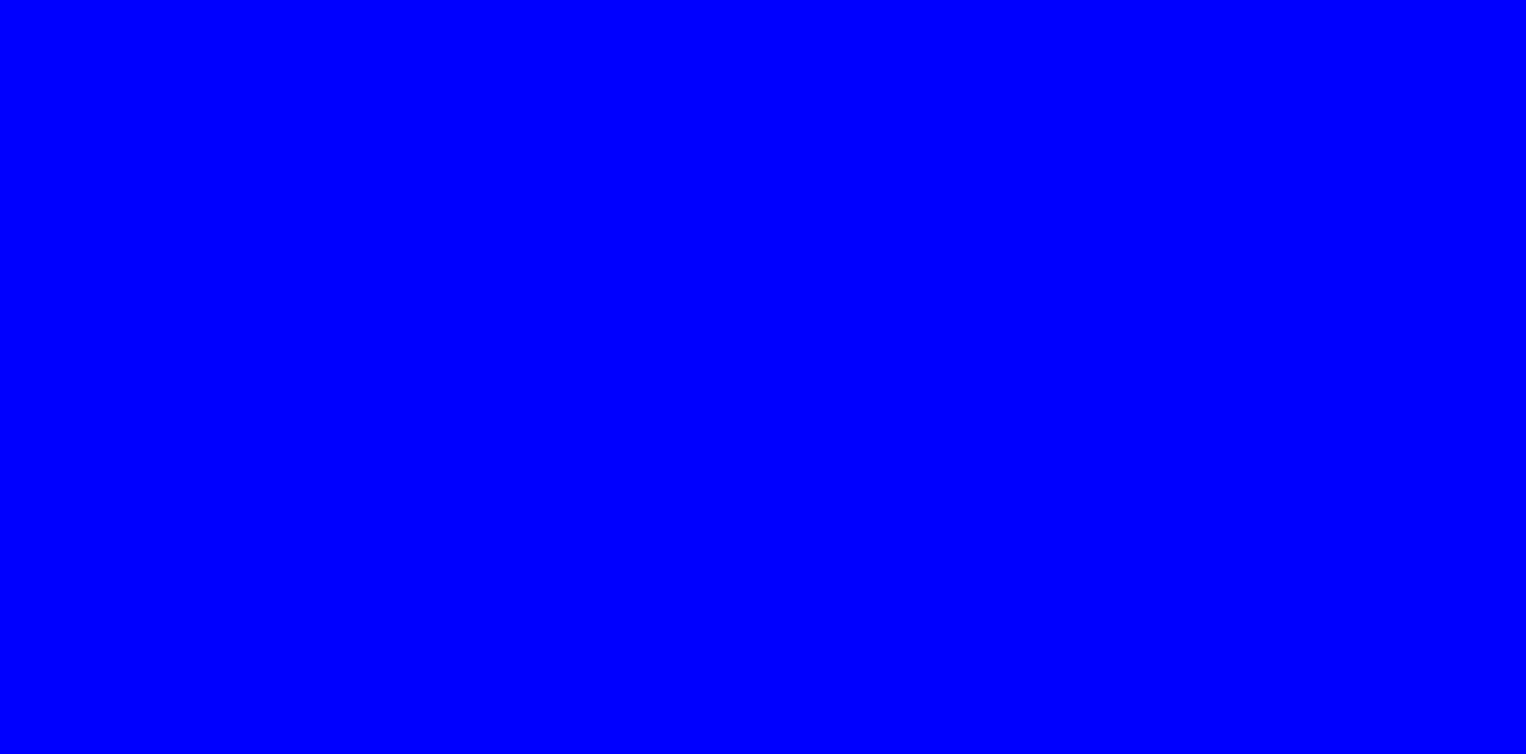
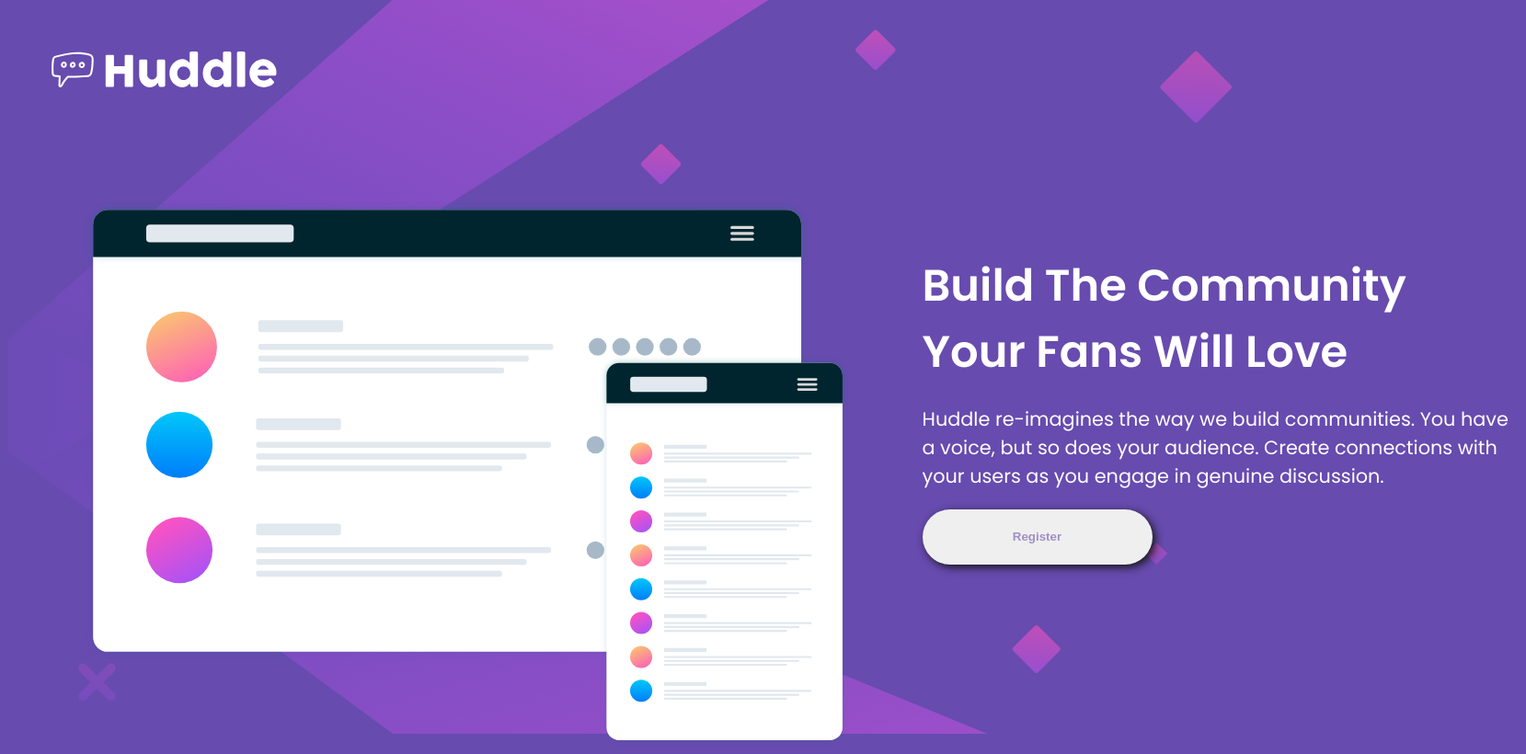
Before and after one commit to GalkaKamil/desktop-mobile-responsive-learning, a plain HTML site: page app/index.html in a window 1280 px wide. Shown: the whole page at 92% size, 1659 px wide, since content can reach past the window. Drawn offline with Linux system fonts and the light colour scheme.

Commit message:
Created view -without footer. Added note - learnig

```diff
--- a/app/css/style.css
+++ b/app/css/style.css
@@ -1,3 +1,69 @@
 body{
-    background-color: blue;
+    background-color: hsl(257,40%,49%);
+    font-family: 'Open Sans', sans-serif;
+    font-family: 'Poppins', sans-serif;
+
 }
+
+.backgroundImage{
+    position: absolute;
+    height: 101vh;
+    top: -10px;
+    z-index: -1;
+}
+
+.logoImage{
+    margin: 35px 0 105px 35px;
+}
+
+.mainSection{
+    display: flex;
+    flex-direction: row;
+    justify-content: start;
+    color: white;
+    margin-left: 85px;
+}
+
+.mainSection__image{
+    height: 37rem;
+}
+
+.mainSection__article{
+    display: flex;
+    flex-direction: column;
+    justify-content: start;
+    margin: 15px 0 0 80px;
+
+}
+
+.mainSection__h1{
+    font-size: 3rem;
+    width: 40rem;
+    font-weight: 600;
+    margin-bottom: 0px;
+}
+
+.mainSection__paragraph{
+    width: 41rem;
+    font-size: 1.3em;
+    font-weight: 400;
+}
+
+.mainSection__button{
+    height: 60px;
+    width: 250px;
+    font-weight: 600;
+    border-radius: 50px;
+    box-shadow: 3px 3px 10px rgb(22, 21, 21);
+    border: none;
+    color: rgb(160, 144, 197);
+}
+
+.mainSection__button:hover{
+    background-color: hsl(300, 69%, 71%);
+    color: white;
+}
+
+.mainSection__button:active{
+    background-color: hsl(300, 47%, 73%);
+}
--- a/app/index.html
+++ b/app/index.html
@@ -6,11 +6,36 @@
     <meta http-equiv="X-UA-Compatible" content="IE=edge">
     <meta name="viewport" content="width=device-width, initial-scale=1.0">
     <link rel="stylesheet" href="./css/style.css" />
+    <link rel="preconnect" href="https://fonts.googleapis.com">
+    <link rel="preconnect" href="https://fonts.gstatic.com" crossorigin>
+    <link href="https://fonts.googleapis.com/css2?family=Open+Sans&family=Poppins:wght@400;600&display=swap"
+        rel="stylesheet">
     <title>Responsive Layout</title>
 </head>
 
 <body>
-
+    <img class="backgroundImage" src="./assets/bg-desktop.svg" alt="">
+    <header>
+        <img class="logoImage" src="./assets/logo.svg" alt="doczytac!!!!!!!!!!!!!">
+    </header>
+    <section class="mainSection">
+        <img class="mainSection__image" src="./assets/illustration-mockups.svg" alt="doczytac!!!!!!!!!!!">
+        <div class="mainSection__article">
+            <h1 class="mainSection__h1">Build The Community Your Fans Will Love</h1>
+            <p class="mainSection__paragraph">Huddle re-imagines the way we build communities. You have a voice, but so
+                does your audience.
+                Create connections with your users as you engage in genuine discussion. </p>
+            <button class="mainSection__button">Register</button>
+        </div>
+    </section>
+    <footer></footer>
+    <!-- w tym projekcie dopracować :
+        alt w img
+        jednostki rem/em i inne - jak działają i które warto używać i jak
+        font-weight - jak działa i jak używać
+        użyć zmiennych
+        footer
+    -->
 </body>
 
 </html>
```
